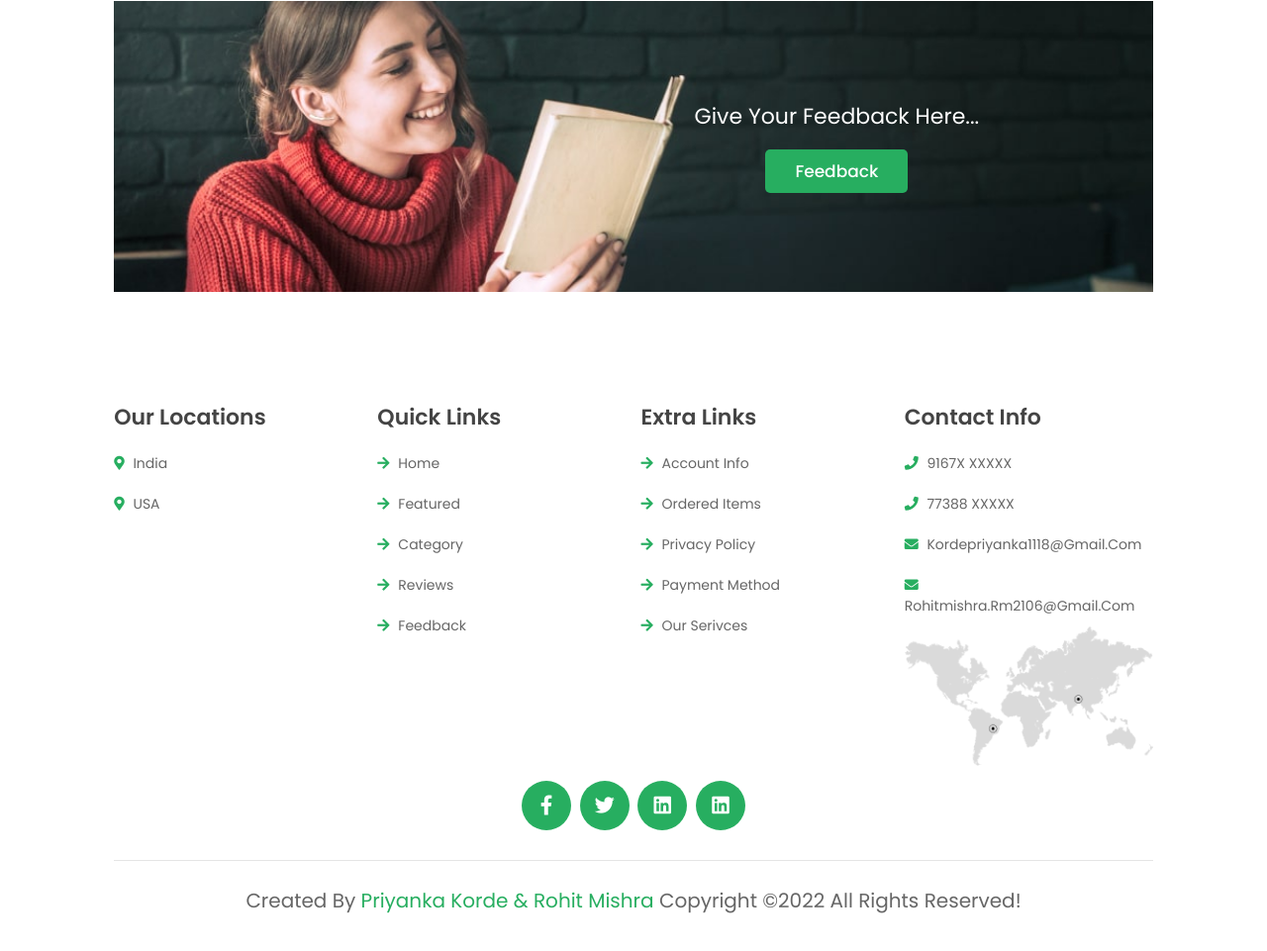
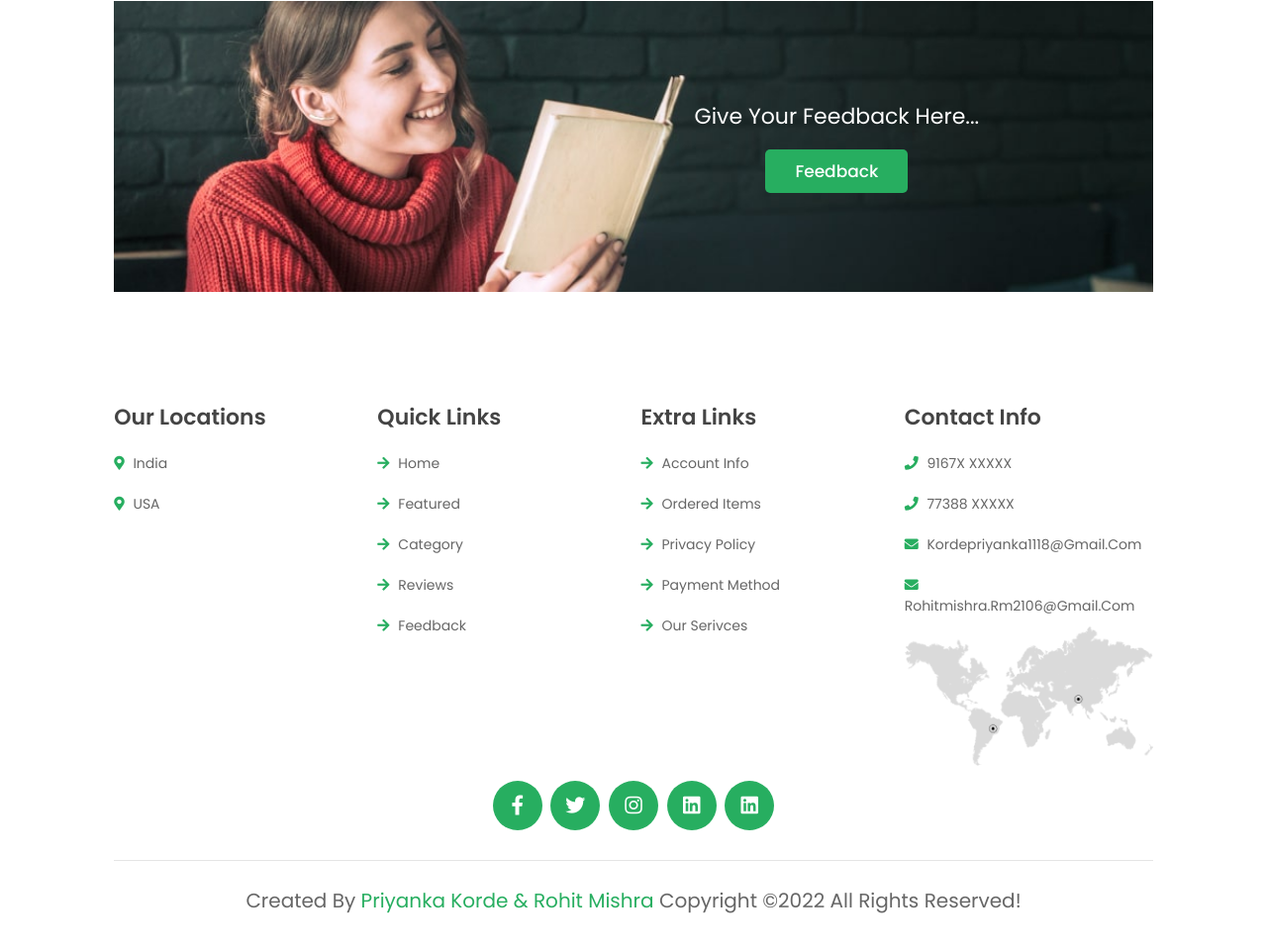
Before and after one commit to KordePriyanka/Books4MU-Book-Store-Website-, a plain HTML site: page index.html in a window 1280 px wide. Shown: the part 3473-4434 px from the top of the page at 99% size. Drawn offline with nearby package versions, Linux system fonts and the light colour scheme.

Commit message:
Update index.html

```diff
--- a/index.html
+++ b/index.html
@@ -620,6 +620,7 @@
     <div class="share">
         <a href="#" class="fab fa-facebook-f"></a>
         <a href="https://twitter.com/priyankakorde" class="fab fa-twitter"></a>
+        <a href="X" class="fab fa-instagram"></a>
         <a href="https://www.linkedin.com/in/priyanka-korde-2029521a1/" class="fab fa-linkedin"></a>
         <a href="https://www.linkedin.com/in/rohit-m-3494521a2/" class="fab fa-linkedin"></a>
     </div>
```
